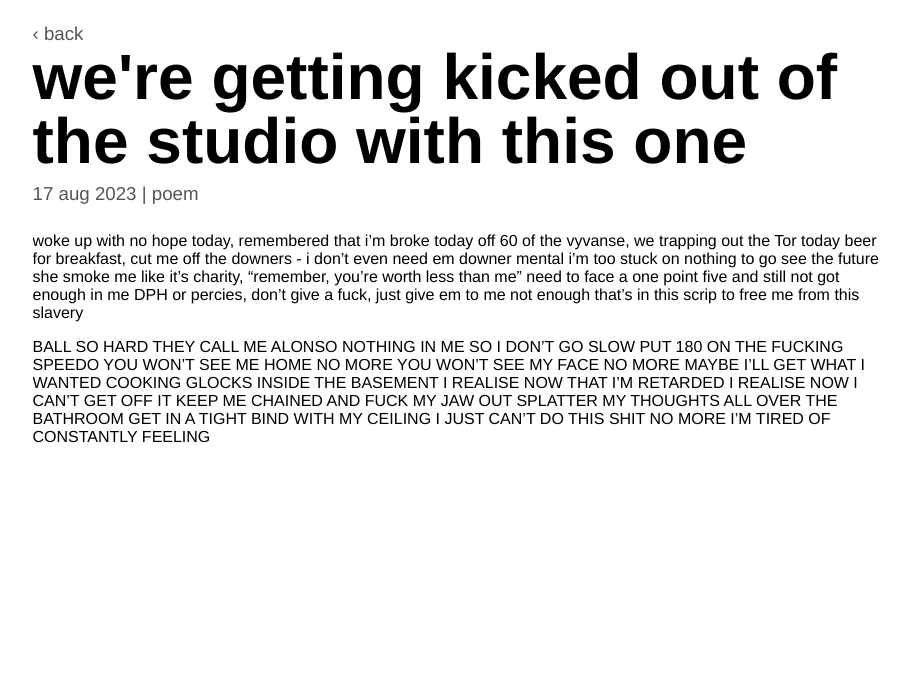
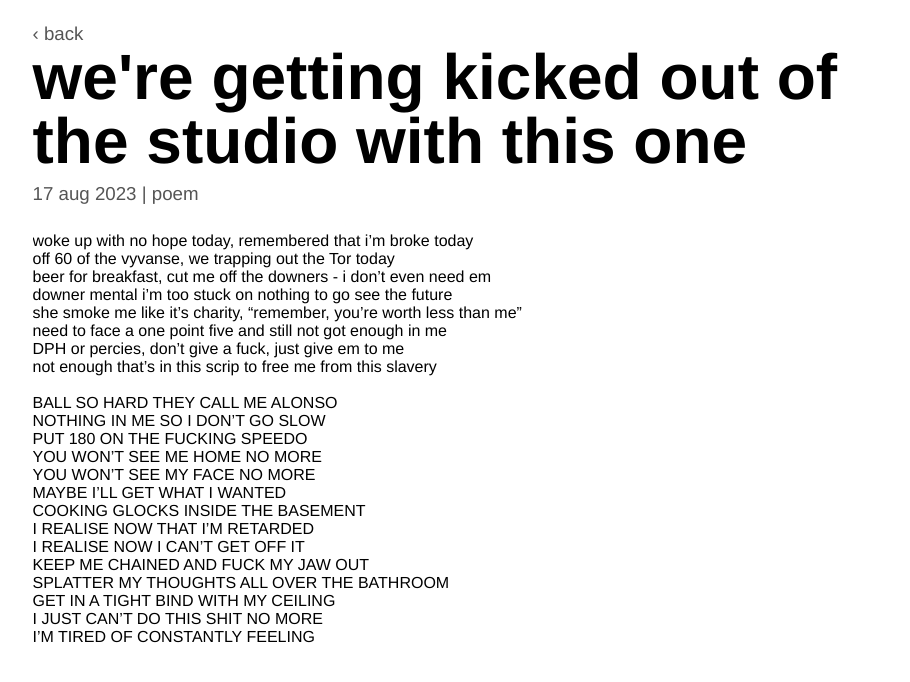
Before and after one commit to avar1c3/inkwell, a Jekyll site: the page built from _posts/2023-08-17-getting-kicked-out-the-studio.md, in a window 1280 px wide. Shown: the top 682 px of the page, without its empty margins (180-1090 px from the left). Built offline with Jekyll 4.4.1, drawn with Linux system fonts in a browser that asks for light colours.

Commit message:
oh yeah i forgot how whitespace works whoops

```diff
--- a/_posts/2023-08-17-getting-kicked-out-the-studio.md
+++ b/_posts/2023-08-17-getting-kicked-out-the-studio.md
@@ -4,26 +4,26 @@ title: "we're getting kicked out of the studio with this one"
 tags: ['poem']
 ---
 
-woke up with no hope today, remembered that i'm broke today
-off 60 of the vyvanse, we trapping out the Tor today
-beer for breakfast, cut me off the downers - i don't even need em
-downer mental i'm too stuck on nothing to go see the future
-she smoke me like it's charity, "remember, you're worth less than me"
-need to face a one point five and still not got enough in me
-DPH or percies, don't give a fuck, just give em to me
-not enough that's in this scrip to free me from this slavery
-
-BALL SO HARD THEY CALL ME ALONSO
-NOTHING IN ME SO I DON'T GO SLOW
-PUT 180 ON THE FUCKING SPEEDO
-YOU WON'T SEE ME HOME NO MORE
-YOU WON'T SEE MY FACE NO MORE
-MAYBE I'LL GET WHAT I WANTED
-COOKING GLOCKS INSIDE THE BASEMENT
-I REALISE NOW THAT I'M RETARDED
-I REALISE NOW I CAN'T GET OFF IT
-KEEP ME CHAINED AND FUCK MY JAW OUT
-SPLATTER MY THOUGHTS ALL OVER THE BATHROOM
-GET IN A TIGHT BIND WITH MY CEILING
-I JUST CAN'T DO THIS SHIT NO MORE
-I'M TIRED OF CONSTANTLY FEELING
+woke up with no hope today, remembered that i'm broke today<br>
+off 60 of the vyvanse, we trapping out the Tor today<br>
+beer for breakfast, cut me off the downers - i don't even need em<br>
+downer mental i'm too stuck on nothing to go see the future<br>
+she smoke me like it's charity, "remember, you're worth less than me"<br>
+need to face a one point five and still not got enough in me<br>
+DPH or percies, don't give a fuck, just give em to me<br>
+not enough that's in this scrip to free me from this slavery<br>
+<br>
+BALL SO HARD THEY CALL ME ALONSO<br>
+NOTHING IN ME SO I DON'T GO SLOW<br>
+PUT 180 ON THE FUCKING SPEEDO<br>
+YOU WON'T SEE ME HOME NO MORE<br>
+YOU WON'T SEE MY FACE NO MORE<br>
+MAYBE I'LL GET WHAT I WANTED<br>
+COOKING GLOCKS INSIDE THE BASEMENT<br>
+I REALISE NOW THAT I'M RETARDED<br>
+I REALISE NOW I CAN'T GET OFF IT<br>
+KEEP ME CHAINED AND FUCK MY JAW OUT<br>
+SPLATTER MY THOUGHTS ALL OVER THE BATHROOM<br>
+GET IN A TIGHT BIND WITH MY CEILING<br>
+I JUST CAN'T DO THIS SHIT NO MORE<br>
+I'M TIRED OF CONSTANTLY FEELING<br>
```
